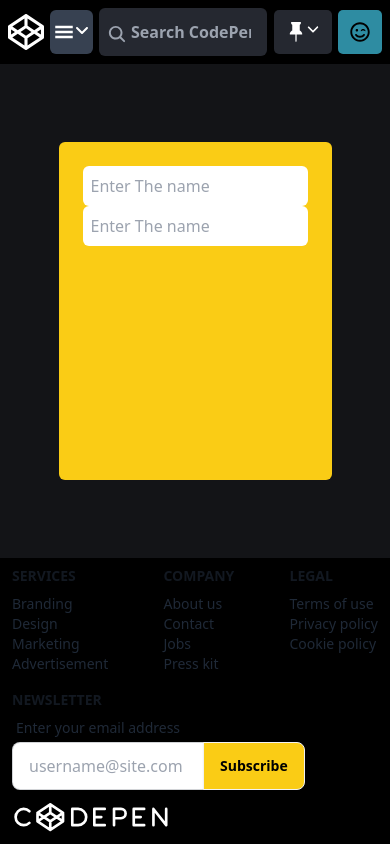
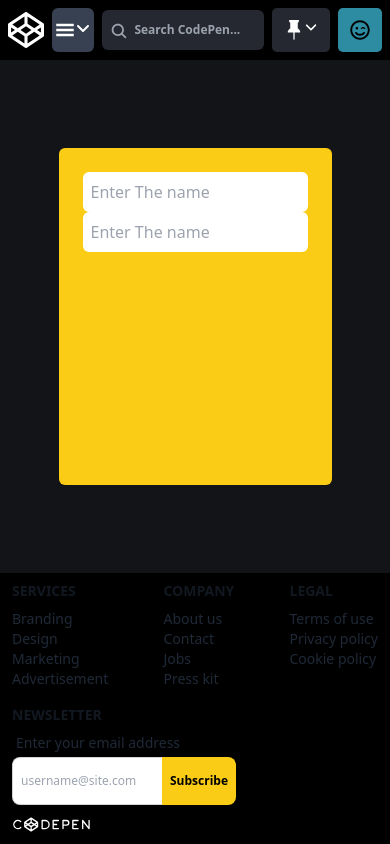
Before and after one commit to sourav1007/CodePen_Clone, a React (Vite) app: page /create-card in a window 390 px wide. Built offline with nearby package versions, Linux system fonts and the light colour scheme.

Commit message:
project Added

```diff
--- a/src/App.jsx
+++ b/src/App.jsx
@@ -15,7 +15,7 @@ function App() {
   return (
     <BrowserRouter>
       <Sidebar show={show} setShow={setShow}></Sidebar>
-      <div className='flex flex-col items-end h-screen'>
+      <div className='flex flex-col items-end h-screen '>
         <Hero show={show} showMenu={showMenu} setShowMenu={setShowMenu}></Hero>
       </div>
 
--- a/src/Components/Footer.jsx
+++ b/src/Components/Footer.jsx
@@ -30,19 +30,19 @@ function Footer() {
             <label className="label  max-[739px]:p-1">
               <span className="label-text">Enter your email address</span>
             </label>
-            <div className="join max-[739px]:w-[100%] ">
+            <div className="join max-[739px]:w-[70%]  max-[739px]:p-0   ">
               <input
                 type="text"
                 placeholder="username@site.com"
-                className="input input-bordered max-[739px]:w-[60%]  join-item " />
-              <button className="btn bg-yellow-400 join-item text-black">Subscribe</button>
+                className="input input-bordered max-[739px]:text-xs max-[739px]:w-[100%] max-[739px]:py-0 px-2   join-item " />
+              <button className="font-semibold bg-yellow-400 max-[739px]:text-xs join-item max-[739px]:p-0 text-black max-[739px]:px-2">Subscribe</button>
             </div>
 
 
           </fieldset>
         </form>
         <div>
-              <svg className=' max-[739px]:w-30 w-40 cursor-pointer' fill="none" stroke="#fff" stroke-linecap="round" stroke-linejoin="round" stroke-width="2.3" viewBox="0 0 138 26" xmlns="http://www.w3.org/2000/svg" aria-hidden="true"><path d="M15 8a7 7 0 1 0 0 10m7-8.7L33 2l11 7.3v7.4L33 24l-11-7.3zm0 0 11 7.4 11-7.4m0 7.4L33 9.3l-11 7.4M33 2v7.3m0 7.4V24M52 6h5a7 7 0 0 1 0 14h-5zm28 0h-9v14h9m-9-7h6m11 1h6a4 4 0 0 0 0-8h-6v14m26-14h-9v14h9m-9-7h6m11 7V6l11 14V6"></path></svg>
+              <svg className=' max-[739px]:w-20 w-40 cursor-pointer' fill="none" stroke="#fff" stroke-linecap="round" stroke-linejoin="round" stroke-width="2.3" viewBox="0 0 138 26" xmlns="http://www.w3.org/2000/svg" aria-hidden="true"><path d="M15 8a7 7 0 1 0 0 10m7-8.7L33 2l11 7.3v7.4L33 24l-11-7.3zm0 0 11 7.4 11-7.4m0 7.4L33 9.3l-11 7.4M33 2v7.3m0 7.4V24M52 6h5a7 7 0 0 1 0 14h-5zm28 0h-9v14h9m-9-7h6m11 1h6a4 4 0 0 0 0-8h-6v14m26-14h-9v14h9m-9-7h6m11 7V6l11 14V6"></path></svg>
             </div>
       </footer>
     </div>
--- a/src/Components/Header.jsx
+++ b/src/Components/Header.jsx
@@ -39,7 +39,7 @@ function Header(props) {
         </div>
 
       </div>
-      <div className=' lg:hidden w-full flex justify-between  items-center bg-black p-2'>
+      <div className=' lg:hidden w-full flex justify-between max-[739px]:gap-2  items-center bg-black p-2'>
         <div>
           <FaCodepen className='text-4xl text-white' />
         </div>
@@ -56,8 +56,8 @@ function Header(props) {
           <button className=' p-3 text-white  bg-gray-700 hover:bg-[#1E1F26] border-transparent hover:border-b-2 hover:border-green-500 rounded-sm'>Trending</button>
         </div>
         <div className='w-[45%] md:w-[25%] relative'>
-          <input className='px-4 pl-8 rounded-md bg-[#252830] py-3 font-semibold w-full' type="text" placeholder='Search CodePen...' />
-          <IoSearch className='text-gray-400 absolute text-xl top-4 left-2 cursor-pointer' />
+          <input className='px-4 pl-8 rounded-md bg-[#252830] py-3 font-semibold w-full max-[739px]:text-xs' type="text" placeholder='Search CodePen...' />
+          <IoSearch className='text-gray-400 absolute max-[739px]:text-lg max-[739px]:top-[0.75rem] text-xl top-4 left-2 cursor-pointer' />
 
         </div>
         <div>
--- a/src/Components/Hero.jsx
+++ b/src/Components/Hero.jsx
@@ -16,7 +16,7 @@ function Hero(props) {
   const show=props.show;
   return (
     <>
-    <div className={ `${show ? "lg:w-[87vw]" : "lg:w-full"} w-full  duration-300 flex  flex-col relative justify-between h-full`}>
+    <div className={ `${show ? "lg:w-[87vw]" : "lg:w-full"} w-full  duration-300 flex overflow-auto  flex-col relative justify-between h-full`}>
       <Header setShowMenu={props.setShowMenu} showMenu={props.showMenu}></Header>
       <MobileHeader setShowMenu={props.setShowMenu} showMenu={props.showMenu}></MobileHeader>
 
```
